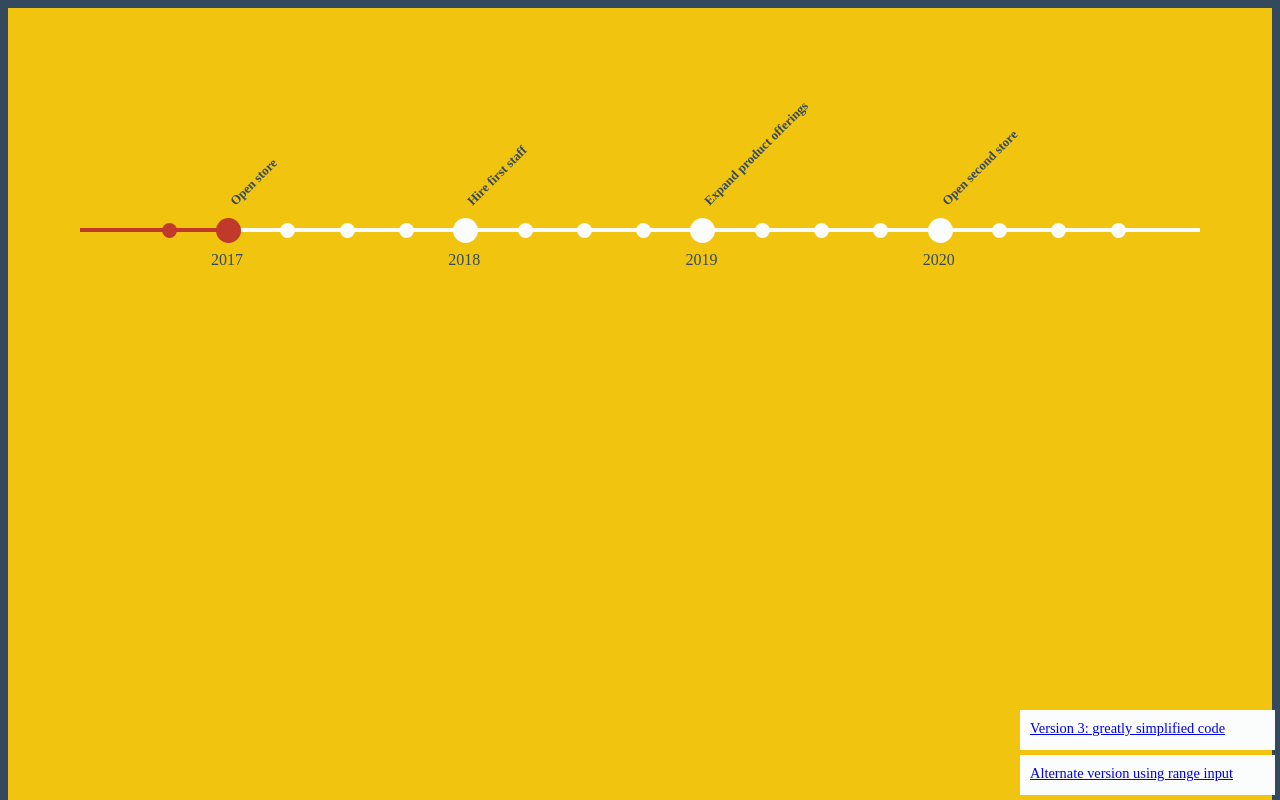
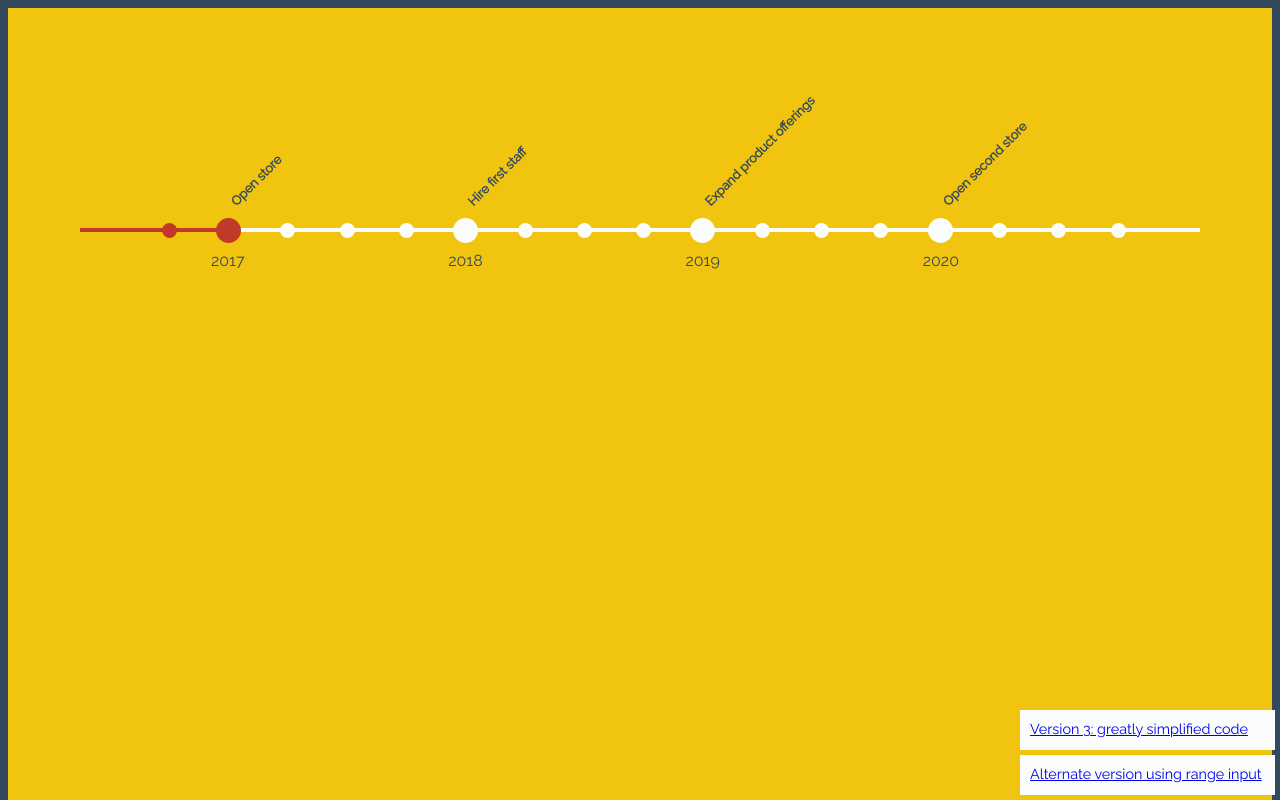
Before and after one commit to plpilon/integratedplan, a plain HTML site: page index.html in a window 1280 px wide. Shown: the top 800 px of the page. Drawn offline with Linux system fonts and the light colour scheme.

Commit message:
Update style.css

```diff
--- a/style.css
+++ b/style.css
@@ -1,6 +1,7 @@
+@import url('https://fonts.googleapis.com/css?family=Raleway&display=swap');
 html {
   background-color: #34495E;
-  font-family: "Raleway";
+  font-family: 'Raleway', sans-serif;
   color: #FBFCFC;
 }
 
```
